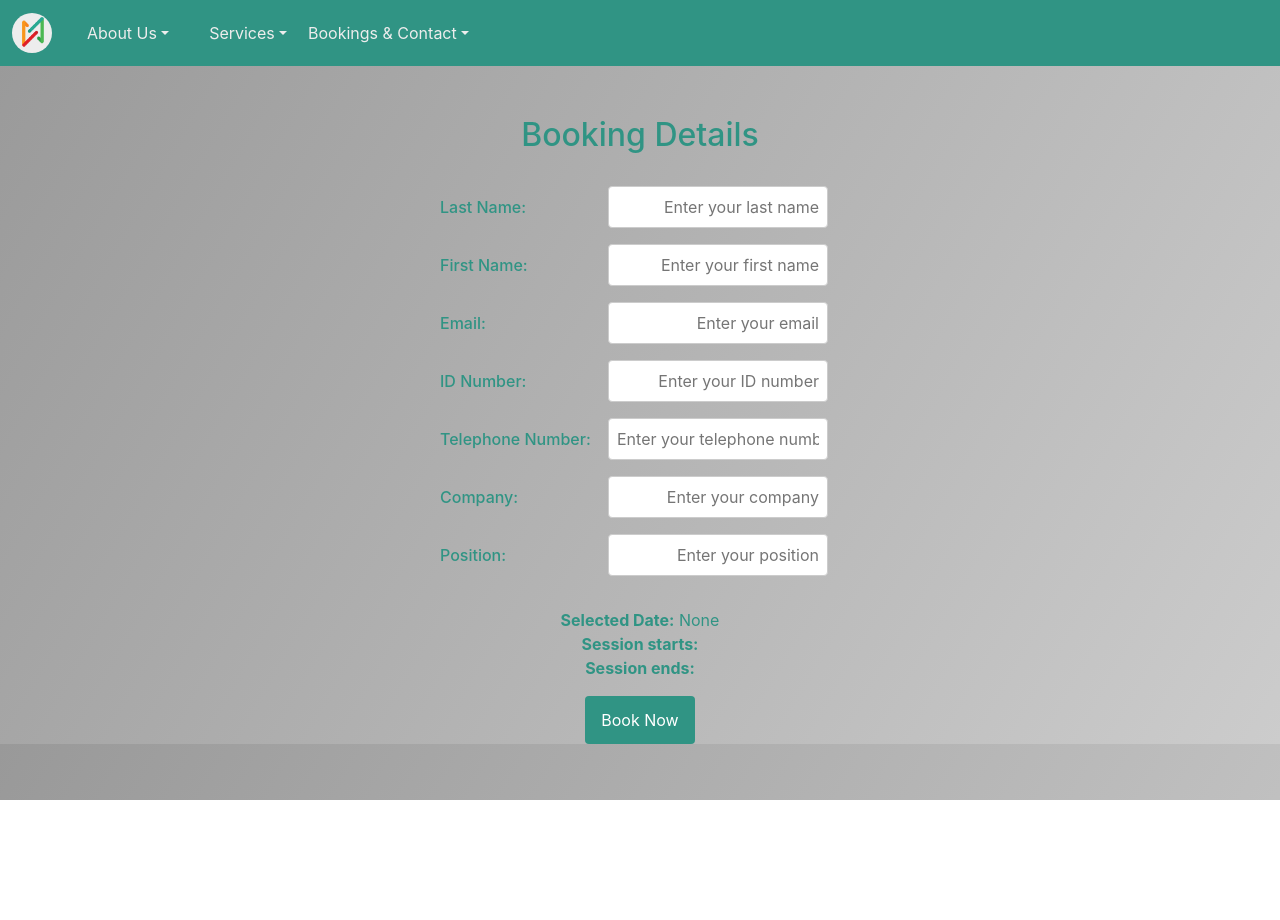
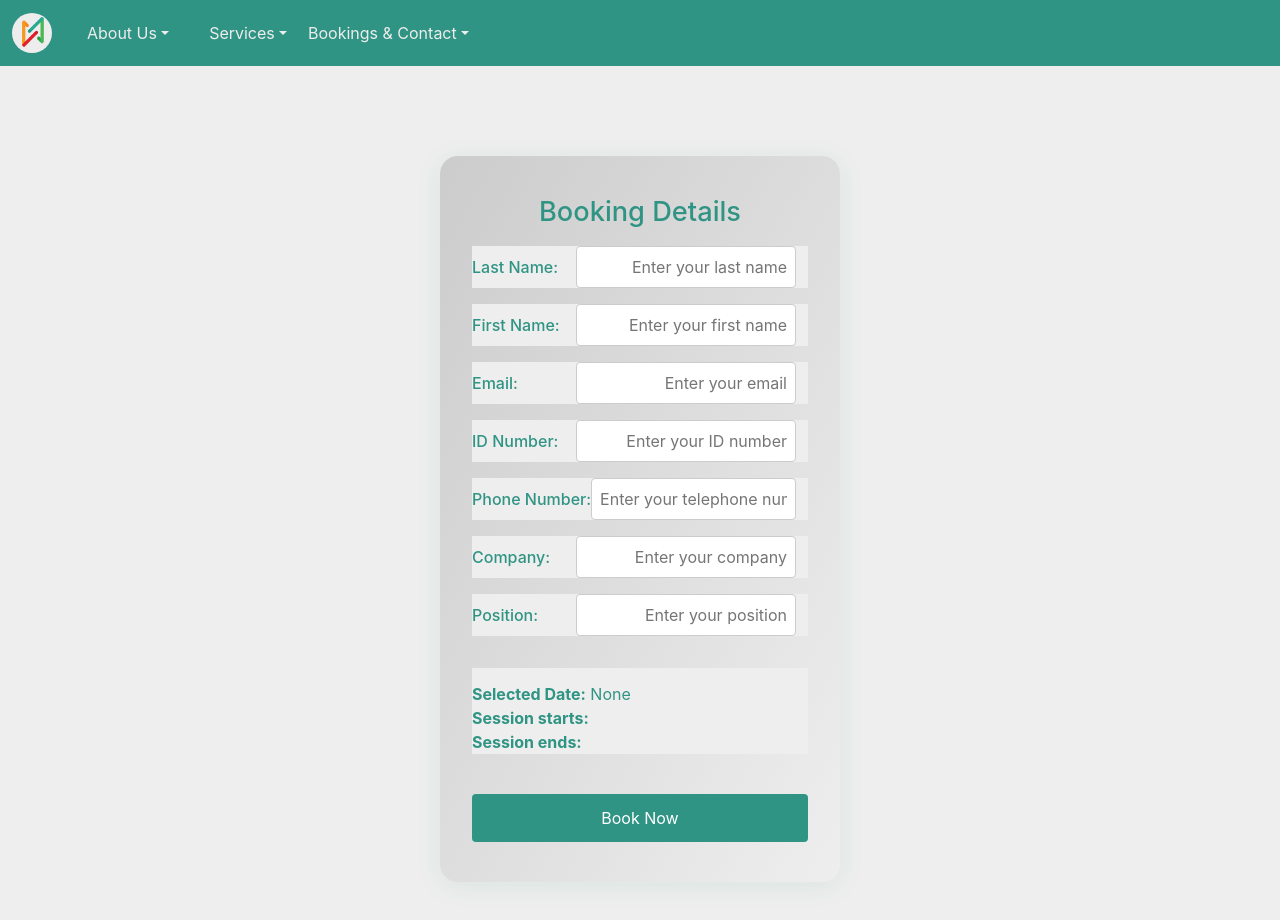
Before and after one commit to mmorac/qadynamicscr, a React (Create React App) app: page /book in a window 1280 px wide. Before the commit the page ends 800 px from the top, so only its background shows below. Built offline with nearby package versions, Linux system fonts and the light colour scheme; no server answers; what @azure/msal-react would draw is missing.

Commit message:
Improved look and feel with backgrounds and buttons width

```diff
--- a/src/App.css
+++ b/src/App.css
@@ -1,6 +1,17 @@
+/* Cards with both home-fb-card and expertise-card classes get a gradient background */
+.home-fb-card.expertise-card {
+  background: linear-gradient(120deg, #cccccc 0%, #eeeeee 100%);
+}
 body, #root, .App {
-  background: linear-gradient(120deg, #999999 0%, #cccccc 100%) !important;
+  background: #eeeeee !important;
 }
+
+
+.home-fb-card,
+.expertise-card {
+  background: linear-gradient(120deg, #dddddd 0%, #eeeeee 100%);
+}
+
 
 .App {
   text-align: center;
--- a/src/index.css
+++ b/src/index.css
@@ -1,5 +1,5 @@
 body, #root, .App {
-  background: linear-gradient(120deg, #999999 0%, #cccccc 100%) !important;
+  background: #eeeeee;
 }
 
 body {
--- a/src/presentation/aboutus/expertise.tsx
+++ b/src/presentation/aboutus/expertise.tsx
@@ -1,7 +1,9 @@
 import React from "react";
+import "../home/home.css";
+import { Link } from "react-router-dom";
 
 const Expertise = () => (
-  <div className="informative" style={{ display: 'flex', justifyContent: 'center', alignItems: 'center', minHeight: '80vh' }}>
+  <div className="informative">
     <div className="home-fb-card expertise-card">
       <h2 style={{ textAlign: 'center' }}>Our Expertise</h2>
       <p style={{ textAlign: 'justify' }}>
@@ -11,6 +13,7 @@ const Expertise = () => (
         Our team brings deep industry knowledge and a proven track record in delivering tailored solutions for sterilization, quality management, and continuous improvement. We partner with organizations of all sizes to address unique challenges, implement best practices, and achieve sustainable results. Trust QA Dynamics CR to be your reliable advisor in navigating complex regulatory landscapes and driving operational excellence.
       </p>
       <img src="/img/alonso_angulo.jpg" alt="Alonso Angulo" className="expertise-img" />
+      <Link to="/" className="home-fb-btn" style={{ marginTop: 24, width: '100%', textAlign: 'center' }}>Return to Home</Link>
     </div>
   </div>
 );
--- a/src/presentation/booking/book.css
+++ b/src/presentation/booking/book.css
@@ -1,6 +1,6 @@
 /* Booking page styles */
 body, #root, .App {
-  background: linear-gradient(120deg, #999999 0%, #cccccc 100%) !important;
+  background: linear-gradient(120deg, #999999 0%, #cccccc 100%);
 }
 
 .booking-container {
@@ -8,6 +8,7 @@ body, #root, .App {
     color: rgb(48, 148, 132);
     max-width: 400px;
     margin: 0 auto;
+    background: #eeeeee;
 }
 
 .booking-label {
@@ -15,6 +16,7 @@ body, #root, .App {
     align-items: center;
     justify-content: space-between;
     margin-bottom: 16px;
+    background: #eeeeee;
 }
 
 .booking-label label {
@@ -51,6 +53,7 @@ h2{
 .booking-detail {
     padding-top: 4%;
     margin-bottom: 1rem;
+    background: #eeeeee;
 }
 
 .booking-button {
@@ -60,6 +63,10 @@ h2{
     border: none;
     border-radius: 4px;
     cursor: pointer;
+}
+
+.home-fb-card, .expertise-card {
+  background: linear-gradient(120deg, #cccccc 0%, #dddddd 100%);
 }
 
 @media (max-width: 600px) {
--- a/src/presentation/booking/book.tsx
+++ b/src/presentation/booking/book.tsx
@@ -31,9 +31,10 @@ const Booking: React.FC = () => {
     sessionStorage.setItem("selectedEndTime", endTime);
     return (
         <div className="booking-container">
-            <h2>Booking Details</h2>
-            <div className="booking-label">
-                <label>
+            <div className="home-fb-card expertise-card" style={{ maxWidth: 500, margin: '40px auto', display: 'flex', flexDirection: 'column', alignItems: 'center' }}>
+                <h2 style={{ textAlign: 'center' }}>Booking Details</h2>
+                <div className="booking-label" style={{ width: '100%' }}>
+                    <label style={{ width: '100%' }}>
                         Last Name:
                         <input
                             type="text"
@@ -44,11 +45,12 @@ const Booking: React.FC = () => {
                             }}
                             className="booking-input"
                             placeholder="Enter your last name"
+                            style={{ width: '100%' }}
                         />
                     </label>
                 </div>
-            <div className="booking-label">
-                <label>
+                <div className="booking-label" style={{ width: '100%' }}>
+                    <label style={{ width: '100%' }}>
                         First Name:
                         <input
                             type="text"
@@ -59,11 +61,12 @@ const Booking: React.FC = () => {
                             }}
                             className="booking-input"
                             placeholder="Enter your first name"
+                            style={{ width: '100%' }}
                         />
                     </label>
                 </div>
-            <div className="booking-label">
-                <label>
+                <div className="booking-label" style={{ width: '100%' }}>
+                    <label style={{ width: '100%' }}>
                         Email:
                         <input
                             type="email"
@@ -74,11 +77,12 @@ const Booking: React.FC = () => {
                             }}
                             className="booking-input"
                             placeholder="Enter your email"
+                            style={{ width: '100%' }}
                         />
                     </label>
                 </div>
-            <div className="booking-label">
-                <label>
+                <div className="booking-label" style={{ width: '100%' }}>
+                    <label style={{ width: '100%' }}>
                         ID Number:
                         <input
                             type="text"
@@ -89,12 +93,13 @@ const Booking: React.FC = () => {
                             }}
                             className="booking-input"
                             placeholder="Enter your ID number"
+                            style={{ width: '100%' }}
                         />
                     </label>
                 </div>
-            <div className="booking-label">
-                <label>
-                    Telephone Number:
+                <div className="booking-label" style={{ width: '100%' }}>
+                    <label style={{ width: '100%' }}>
+                        Phone Number:
                         <input
                             type="text"
                             value={telephoneNumber}
@@ -104,11 +109,12 @@ const Booking: React.FC = () => {
                             }}
                             className="booking-input"
                             placeholder="Enter your telephone number"
+                            style={{ width: '100%' }}
                         />
                     </label>
                 </div>
-            <div className="booking-label">
-                <label>
+                <div className="booking-label" style={{ width: '100%' }}>
+                    <label style={{ width: '100%' }}>
                         Company:
                         <input
                             type="text"
@@ -119,11 +125,12 @@ const Booking: React.FC = () => {
                             }}
                             className="booking-input"
                             placeholder="Enter your company"
+                            style={{ width: '100%' }}
                         />
                     </label>
                 </div>
-            <div className="booking-label">
-                <label>
+                <div className="booking-label" style={{ width: '100%' }}>
+                    <label style={{ width: '100%' }}>
                         Position:
                         <input
                             type="text"
@@ -134,17 +141,19 @@ const Booking: React.FC = () => {
                             }}
                             className="booking-input"
                             placeholder="Enter your position"
+                            style={{ width: '100%' }}
                         />
                     </label>
                 </div>
-            <div className="booking-detail">
+                <div className="booking-detail" style={{ width: '100%', marginTop: 16 }}>
                     <strong>Selected Date:</strong> {sessionStorage.getItem('selectedDate') ? new Date(sessionStorage.getItem('selectedDate')!).toLocaleDateString('en-US') : 'None'}<br />
                     <strong>Session starts:</strong> {selectedHour}<br />
                     <strong>Session ends:</strong> {sessionStorage.getItem('selectedEndTime') || ''}
                 </div>
-            <button className="booking-button" onClick={() => bookTime(email, lastName, firstName, idNumber, telephoneNumber, company, position)}>
+                <button className="booking-button" style={{ marginTop: 24, width: '100%' }} onClick={() => bookTime(email, lastName, firstName, idNumber, telephoneNumber, company, position)}>
                     Book Now
                 </button>
+            </div>
         </div>
     );
 };
--- a/src/presentation/home/calendar.css
+++ b/src/presentation/home/calendar.css
@@ -1,6 +1,31 @@
+/* Slot buttons in rows of two, max 80% width */
+.available-hours-grid {
+  display: grid;
+  grid-template-columns: repeat(2, 1fr);
+  gap: 16px;
+  max-width: 80%;
+  margin: 24px auto 0 auto;
+}
+
+.available-hour-btn {
+  width: 100%;
+  min-width: 0;
+  box-sizing: border-box;
+  padding: 12px 0;
+  font-size: 1rem;
+  border-radius: 12px;
+  background: #309484;
+  color: #fff;
+  border: none;
+  cursor: pointer;
+  transition: background 0.2s;
+}
+.available-hour-btn:hover {
+  background: #207a66;
+}
 /* Apply a linear gradient background to the entire application */
 body, #root, .App {
-  background: linear-gradient(120deg, #999999 0%, #cccccc 100%) !important;
+  background: linear-gradient(120deg, #999999 0%, #cccccc 100%);
 }
 
 /* Calendar container */
@@ -61,16 +86,9 @@ body, #root, .App {
     cursor: pointer;
 }
 
-.available-hours-grid {
-  display: grid;
-  grid-template-columns: repeat(auto-fit, minmax(120px, 1fr));
-  gap: 12px;
-  row-gap: 14px;
-  width: 100%;
-  margin-top: 24px;
-  margin-bottom: 8px;
-  box-sizing: border-box;
-}
+
+/* Card styles should be set in their respective CSS files. Remove conflicting backgrounds here. */
+
 
 .available-hour-btn {
   padding: 12px 18px;
@@ -91,8 +109,9 @@ body, #root, .App {
   box-sizing: border-box;
 }
 
-.calendar, .calendar-header, .calendar-title, .calendar-day-header, .calendar-day-btn, .available-hours-grid, .available-hour-btn {
-  color: rgb(48, 148, 132) !important;
+.home-fb-card,
+.expertise-card {
+  background: linear-gradient(120deg, #cccccc 0%, #dddddd 100%);
 }
 
 @media (max-width: 600px) {
--- a/src/presentation/home/home.css
+++ b/src/presentation/home/home.css
@@ -1,3 +1,6 @@
+body {
+  background: #eeeeee;
+}
 /* Remove calendar styles from this file. Styles are now in calendar.css */
 .informative {
   width: 100%;
@@ -13,7 +16,6 @@
   display: flex;
   align-items: center;
   justify-content: center;
-  background: linear-gradient(135deg, #30b484 0%, #8d8d8d 100%);
 }
 
 .home-content {
@@ -58,7 +60,7 @@
 /* FitnessBlender-inspired home page styles */
 .home-fb-bg {
   min-height: 100vh;
-  background: linear-gradient(120deg, #999999 0%, #cccccc 100%);
+  background: #eeeeee;
   display: flex;
   flex-direction: column;
   align-items: center;
@@ -117,7 +119,7 @@
 }
 
 .home-fb-card {
-  background: #fff;
+  background: linear-gradient(120deg, #dddddd 0%, #eeeeee 100%);
   border-radius: 18px;
   box-shadow: 0 4px 24px rgba(48,148,132,0.10);
   padding: 32px 28px;
@@ -163,7 +165,7 @@
   width: 100%;
   margin: 0 auto;
   padding: 40px 32px;
-  background: #fff;
+  background: linear-gradient(120deg, #cccccc 0%, #dddddd 100%);
   border-radius: 18px;
   box-shadow: 0 4px 24px rgba(48,148,132,0.10);
   text-align: left;
```
Lines whose indentation alone changed are shown as unchanged.
